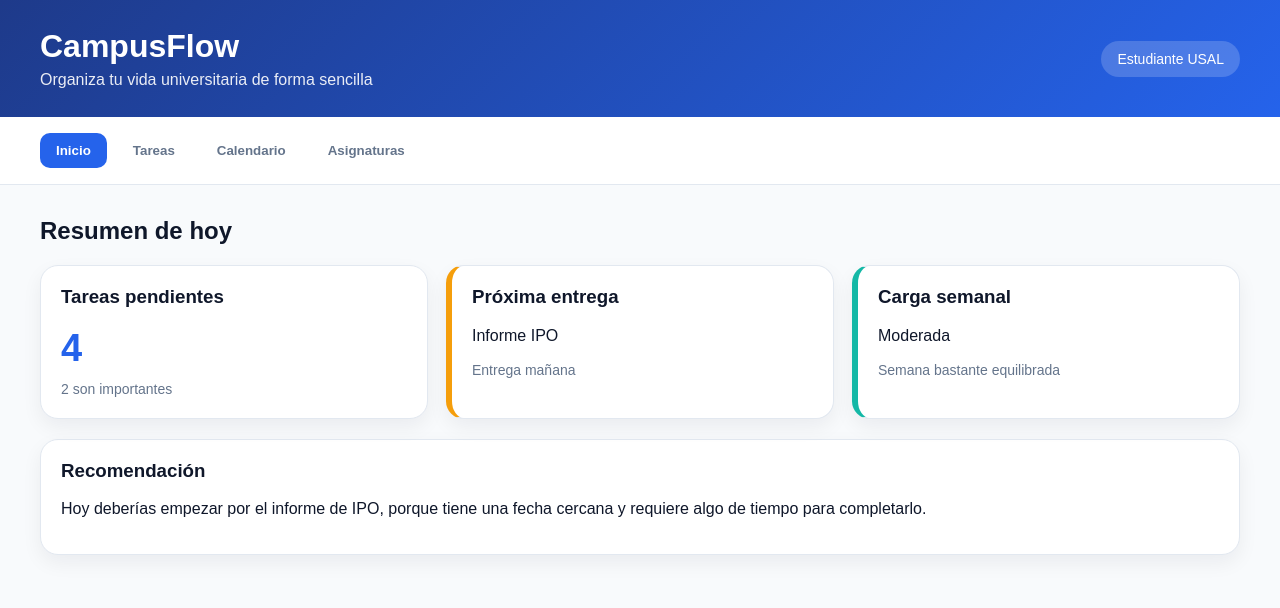
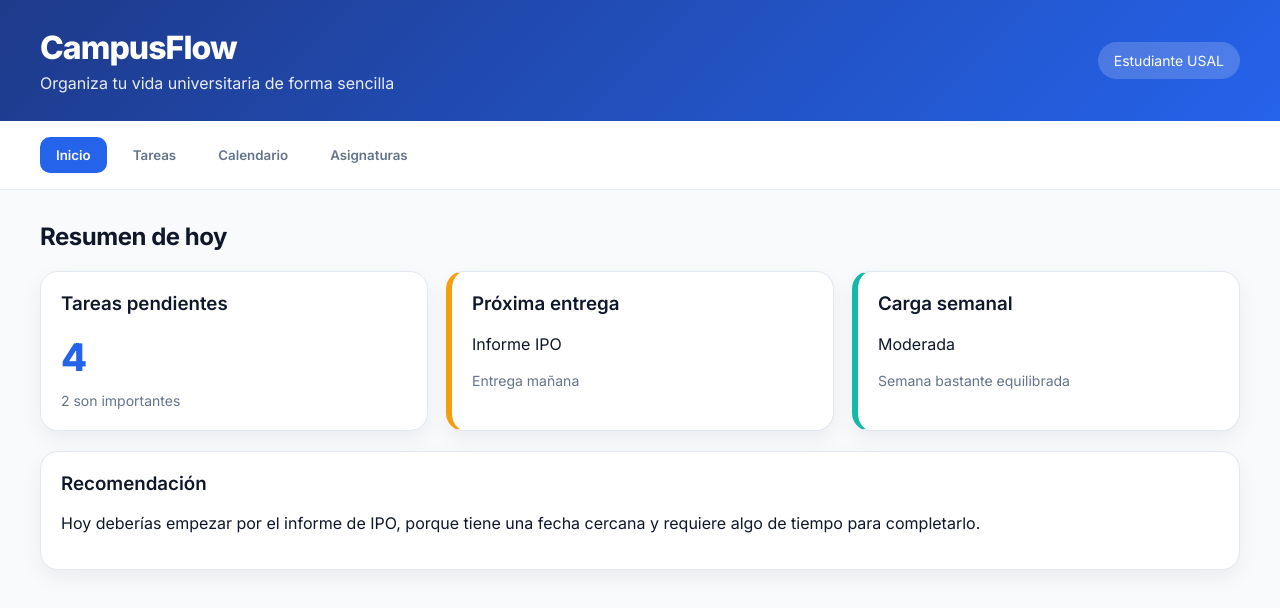
Before and after one commit to Infosann/CampusFlow_Boceto, a plain HTML site: page index.html in a window 1280 px wide. Drawn offline with Linux system fonts and the light colour scheme.

Commit message:
Update style.css

```diff
--- a/styles/style.css
+++ b/styles/style.css
@@ -1,3 +1,5 @@
+@import url('https://fonts.googleapis.com/css2?family=Inter:wght@400;500;600;700;800&display=swap');
+
 :root {
     --primary: #2563EB;
     --primary-dark: #1E3A8A;
@@ -17,9 +19,35 @@
 
 body {
     margin: 0;
-    font-family: Arial, Helvetica, sans-serif;
+    font-family: 'Inter', Arial, Helvetica, sans-serif;
     background-color: var(--background);
     color: var(--text);
+}
+
+h1, h2, h3, p, span, button, input, select {
+    font-family: 'Inter', Arial, Helvetica, sans-serif;
+}
+
+h1 {
+    font-weight: 800;
+    letter-spacing: -0.03em;
+}
+
+h2 {
+    font-weight: 700;
+    letter-spacing: -0.02em;
+}
+
+h3 {
+    font-weight: 600;
+}
+
+p, span, input, select {
+    font-weight: 400;
+}
+
+button {
+    font-weight: 600;
 }
 
 .app-header {
@@ -63,7 +91,7 @@ body {
     padding: 10px 16px;
     border-radius: 10px;
     cursor: pointer;
-    font-weight: bold;
+    font-weight: 600;
 }
 
 .tab.active {
@@ -114,7 +142,7 @@ h2 {
 
 .big-number {
     font-size: 38px;
-    font-weight: bold;
+    font-weight: 800;
     color: var(--primary);
     margin: 10px 0;
 }
@@ -166,7 +194,7 @@ h2 {
     padding: 12px 16px;
     border-radius: 10px;
     cursor: pointer;
-    font-weight: bold;
+    font-weight: 600;
 }
 
 .task-list {
```
